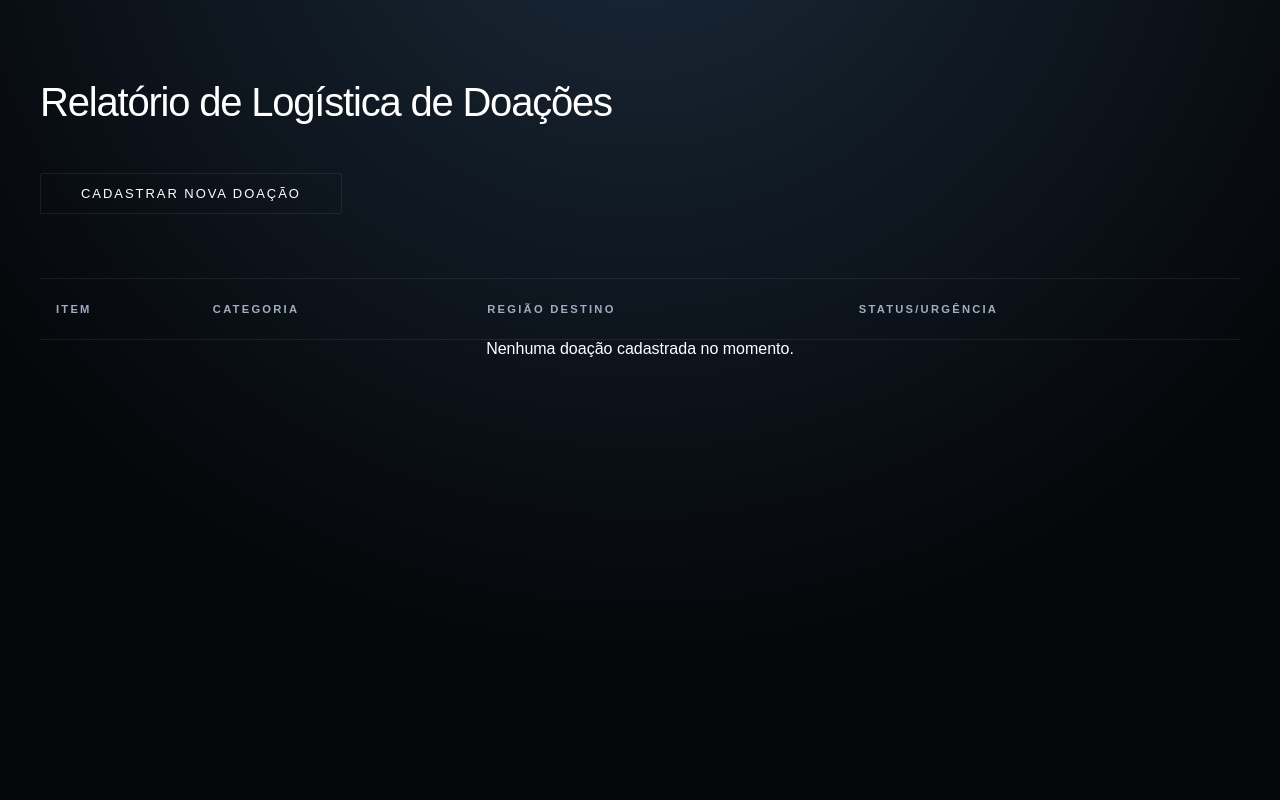
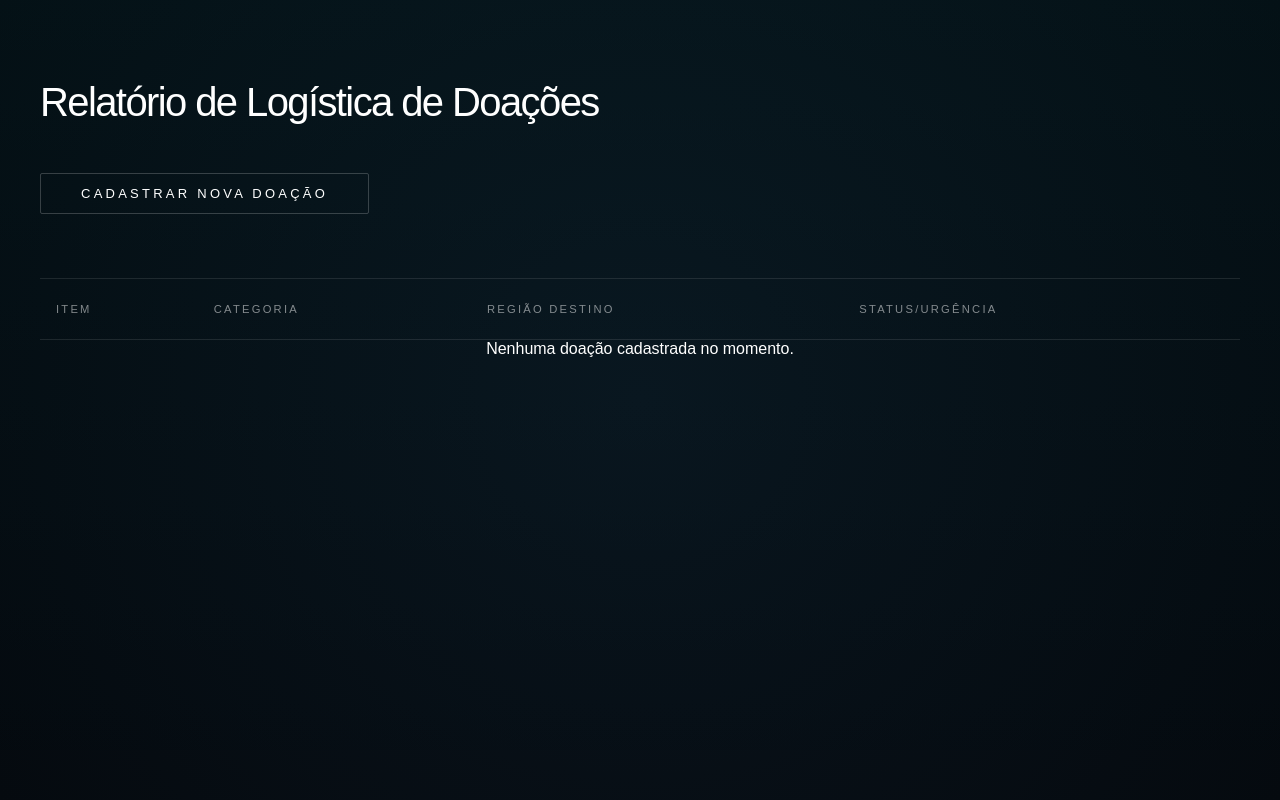
Before and after one commit to EricaBonfanti/SolidarieTech, a Flask app: page / in a window 1280 px wide. Run offline with Flask 3, Linux system fonts and the light colour scheme; lists and menus that the app fills with data are empty.

Commit message:
CSS Ajustado

```diff
--- a/app/static/style_index.css
+++ b/app/static/style_index.css
@@ -1,12 +1,12 @@
 :root {
-            --bg-deep: #05070a;
-            --bg-gradient-start: #0a0f14;
-            --bg-gradient-end: #05070a;
+    --bg-deep: #050a0f;                 /* Fundo do segundo CSS */
+    --bg-gradient-start: #0a141d;       /* Tom oceânico escuro */
+    --bg-gradient-end: #050a0f;
     --text-primary: #ffffff;
-            --text-secondary: #a0aec0;
-            --accent-cyan: #4fd1c5;
-            --border-color: rgba(255, 255, 255, 0.08);
-            --surface-overlay: rgba(255, 255, 255, 0.03);
+    --text-secondary: rgba(255, 255, 255, 0.5); /* Opacidade sutil do segundo */
+    --accent-cyan: #00ffff;             /* Ciano Neon do foco/hover do segundo */
+    --border-color: rgba(255, 255, 255, 0.1);   /* Bordas do formulário */
+    --surface-overlay: rgba(0, 255, 255, 0.02); /* Overlay com toque ciano */
     --font-main: 'Sora', sans-serif;
 }
 
@@ -17,26 +17,44 @@
 }
 
 body {
-            background: radial-gradient(circle at 50% -20%, #1a2a3a 0%, var(--bg-deep) 70%);
+    /* Gradiente radial centralizado com efeito profundidade idêntico ao segundo */
+    background: radial-gradient(circle at center, var(--bg-gradient-start) 0%, var(--bg-deep) 100%);
     background-color: var(--bg-deep);
     color: var(--text-primary);
     font-family: var(--font-main);
     min-height: 100vh;
     padding: 5rem 2rem;
     -webkit-font-smoothing: antialiased;
+    position: relative;
+    overflow-x: hidden;
+}
+
+/* Efeito de iluminação sutil no topo (Ambient Oceanic Depth) */
+body::before {
+    content: "";
+    position: fixed;
+    top: 0;
+    left: 0;
+    width: 100%;
+    height: 100%;
+    background: linear-gradient(180deg, rgba(0, 255, 255, 0.03) 0%, transparent 100%);
+    pointer-events: none;
+    z-index: 0;
 }
 
 .container {
     max-width: 1200px;
     margin: 0 auto;
+    position: relative;
+    z-index: 1;
 }
 
 h1 {
     font-size: 2.5rem;
-            font-weight: 300;
+    font-weight: 400;
     color: var(--text-primary);
     margin-bottom: 3rem;
-            letter-spacing: -0.03em;
+    letter-spacing: -0.04em;
     text-align: left;
 }
 
@@ -46,30 +64,37 @@
     justify-content: flex-start;
 }
 
-        /* Minimalist Button Style */
+/* Botão Estilizado com Efeito Hover Ciano Neon */
 .botao {
     display: inline-flex;
     align-items: center;
     padding: 0.75rem 2.5rem;
     background-color: transparent;
     color: var(--text-primary);
-            border: 1px solid var(--border-color);
+    border: 1px solid rgba(255, 255, 255, 0.2);
     border-radius: 2px;
-            font-weight: 400;
+    font-weight: 500;
     text-decoration: none;
-            transition: all 0.4s cubic-bezier(0.16, 1, 0.3, 1);
+    transition: all 0.5s cubic-bezier(0.19, 1, 0.22, 1);
     font-size: 0.8125rem;
     text-transform: uppercase;
-            letter-spacing: 0.15em;
+    letter-spacing: 0.25em;
+    cursor: pointer;
 }
 
 .botao:hover {
-            background-color: var(--text-primary);
-            color: var(--bg-deep);
-            border-color: var(--text-primary);
+    border-color: var(--accent-cyan);
+    color: var(--accent-cyan);
+    box-shadow: 0 0 25px rgba(0, 255, 255, 0.15);
+    letter-spacing: 0.3em;
 }
 
-        /* Minimalist Table Styles */
+.botao:active {
+    transform: scale(0.98);
+    opacity: 0.8;
+}
+
+/* Tabelas Alinhadas ao Novo Estilo */
 table {
     width: 100%;
     border-collapse: collapse;
@@ -82,7 +107,7 @@
     text-align: left;
     padding: 1.5rem 1rem;
     font-size: 0.7rem;
-            font-weight: 600;
+    font-weight: 400;
     text-transform: uppercase;
     letter-spacing: 0.2em;
     border-bottom: 1px solid var(--border-color);
@@ -98,18 +123,30 @@
 
 tr:hover td {
     background-color: var(--surface-overlay);
+    border-bottom-color: rgba(0, 255, 255, 0.2);
 }
 
-        /* Status Indicators - Cinematic Contrast */
+/* Links comuns no padrão do segundo */
+a:not(.botao) {
+    color: rgba(255, 255, 255, 0.4);
+    text-decoration: none;
+    transition: color 0.3s ease;
+}
+
+a:not(.botao):hover {
+    color: var(--accent-cyan);
+}
+
+/* Indicadores de Status atualizados para combinar */
 .urgencia-critica, .urgencia-emergência, .urgencia-alta {
-            color: #ff4d4d; /* Sharp Red */
+    color: #ff4d4d; /* Mantido o tom marcante de alerta */
     font-weight: 500;
     font-size: 0.75rem;
     letter-spacing: 0.05em;
 }
 
 .urgencia-media, .urgencia-moderada, .urgencia-em-trânsito {
-            color: var(--accent-cyan); /* Soft Cyan */
+    color: var(--accent-cyan); /* Correspondência perfeita com o Ciano */
     font-weight: 500;
     font-size: 0.75rem;
     letter-spacing: 0.05em;
@@ -123,7 +160,7 @@
     opacity: 0.7;
 }
 
-        /* Empty State */
+/* Estado Vazio */
 .vazio {
     padding: 6rem 2rem;
     text-align: center;
@@ -135,6 +172,7 @@
     border-bottom: 1px solid var(--border-color);
 }
 
+/* Ajustes Responsivos */
 @media (max-width: 768px) {
     body { padding: 3rem 1rem; }
     h1 { font-size: 1.75rem; }
```
Lines whose indentation alone changed are shown as unchanged.
